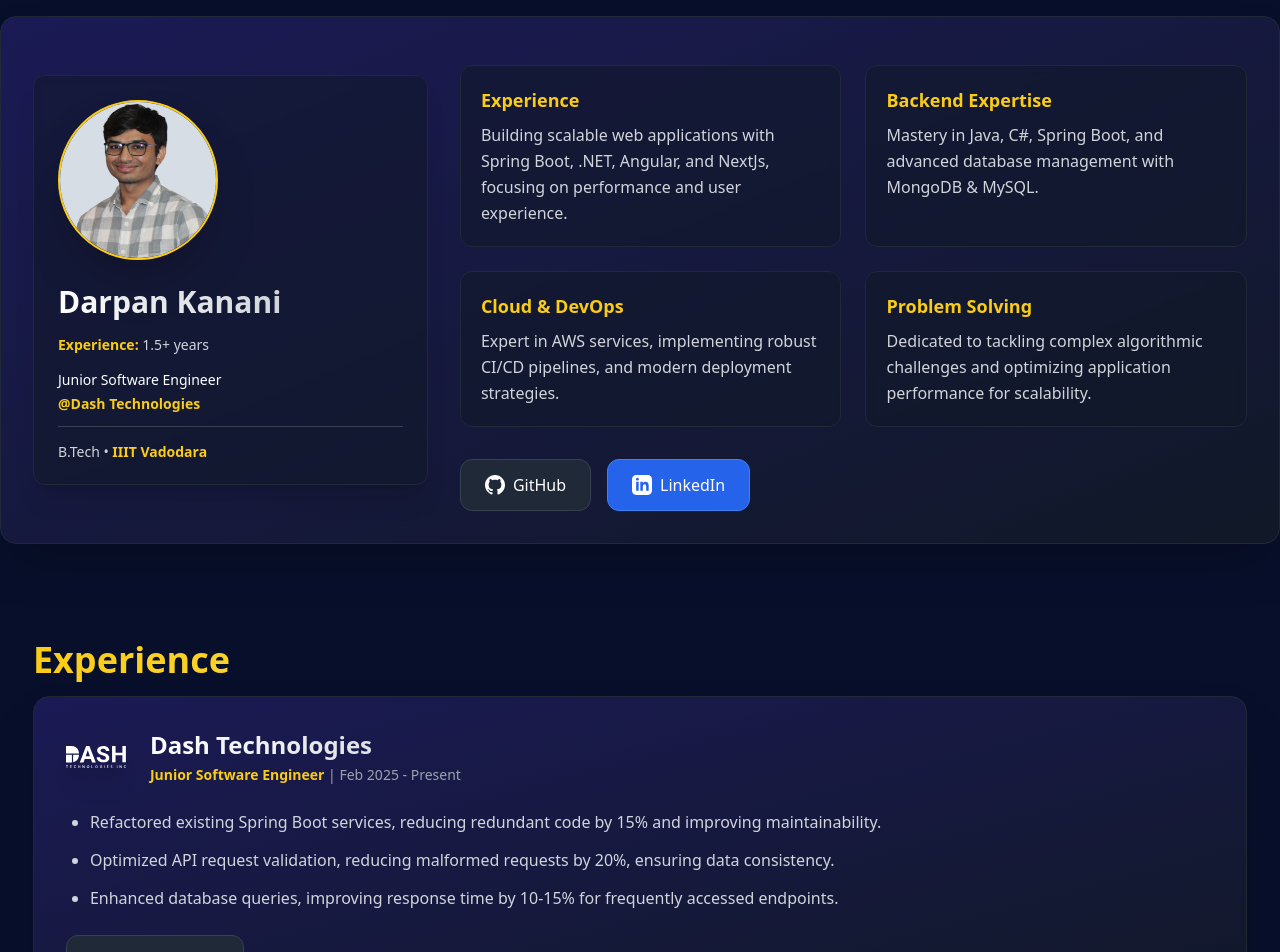
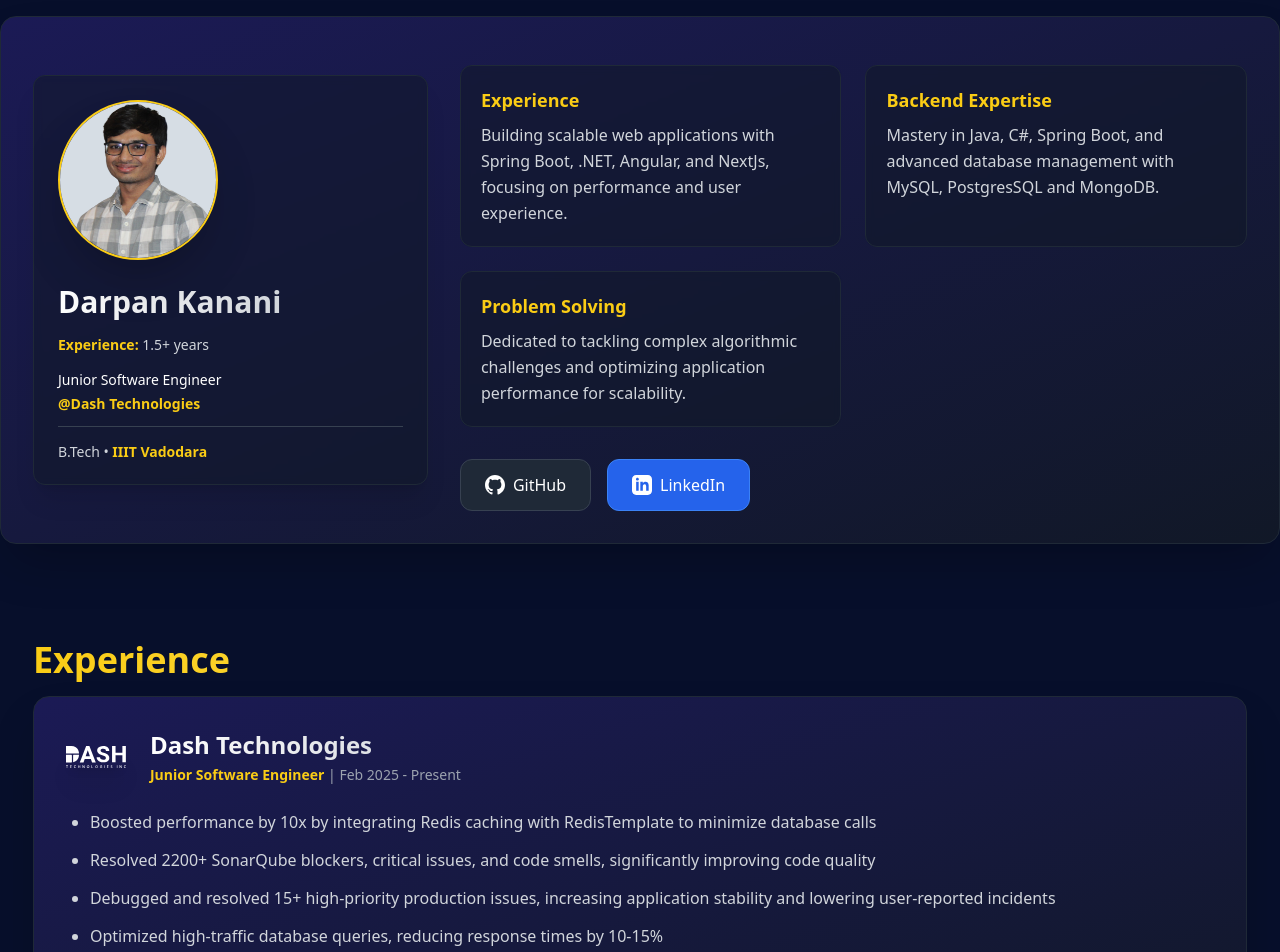
Before and after one commit to Darpan3011/Portfolio, a Next.js app: page / in a window 1280 px wide. Shown: the part 200-1152 px from the top of the page. Built offline with nearby package versions, Linux system fonts and the light colour scheme.

Commit message:
Updated points in experience

```diff
--- a/src/app/components/About.tsx
+++ b/src/app/components/About.tsx
@@ -71,15 +71,15 @@
               transition={{ type: "spring", stiffness: 300 }}
               className="p-5 rounded-lg bg-gray-900/50 backdrop-blur-sm border border-gray-800 hover:border-yellow-400/50 transition-colors duration-300">
               <p className="text-lg font-semibold text-yellow-400 mb-2">Backend Expertise</p>
-              <p className="text-gray-300 leading-relaxed">Mastery in Java, C#, Spring Boot, and advanced database management with MongoDB & MySQL.</p>
+              <p className="text-gray-300 leading-relaxed">Mastery in Java, C#, Spring Boot, and advanced database management with MySQL, PostgresSQL and MongoDB.</p>
             </motion.div>
-            <motion.div
+            {/* <motion.div
               whileHover={{ scale: 1.02 }}
               transition={{ type: "spring", stiffness: 300 }}
               className="p-5 rounded-lg bg-gray-900/50 backdrop-blur-sm border border-gray-800 hover:border-yellow-400/50 transition-colors duration-300">
               <p className="text-lg font-semibold text-yellow-400 mb-2">Cloud & DevOps</p>
               <p className="text-gray-300 leading-relaxed">Expert in AWS services, implementing robust CI/CD pipelines, and modern deployment strategies.</p>
-            </motion.div>
+            </motion.div> */}
             <motion.div
               whileHover={{ scale: 1.02 }}
               transition={{ type: "spring", stiffness: 300 }}
--- a/src/static/Experience.ts
+++ b/src/static/Experience.ts
@@ -8,9 +8,11 @@
       date: "Feb 2025 - Present",
       position: "Junior Software Engineer",
       desc: [
-        "Refactored existing Spring Boot services, reducing redundant code by 15% and improving maintainability.",
-        "Optimized API request validation, reducing malformed requests by 20%, ensuring data consistency.",
-        "Enhanced database queries, improving response time by 10-15% for frequently accessed endpoints."
+        "Boosted performance by 10x by integrating Redis caching with RedisTemplate to minimize database calls",
+        "Resolved 2200+ SonarQube blockers, critical issues, and code smells, significantly improving code quality",
+        "Debugged and resolved 15+ high-priority production issues, increasing application stability and lowering user-reported incidents",
+        "Optimized high-traffic database queries, reducing response times by 10-15%",
+        "Standardized global exception handling, eliminating duplicate code and doubling error-handling efficiency with consistent response formatting"
       ],
       link: "https://dashtechinc.com/",
       wordDone: [
```
